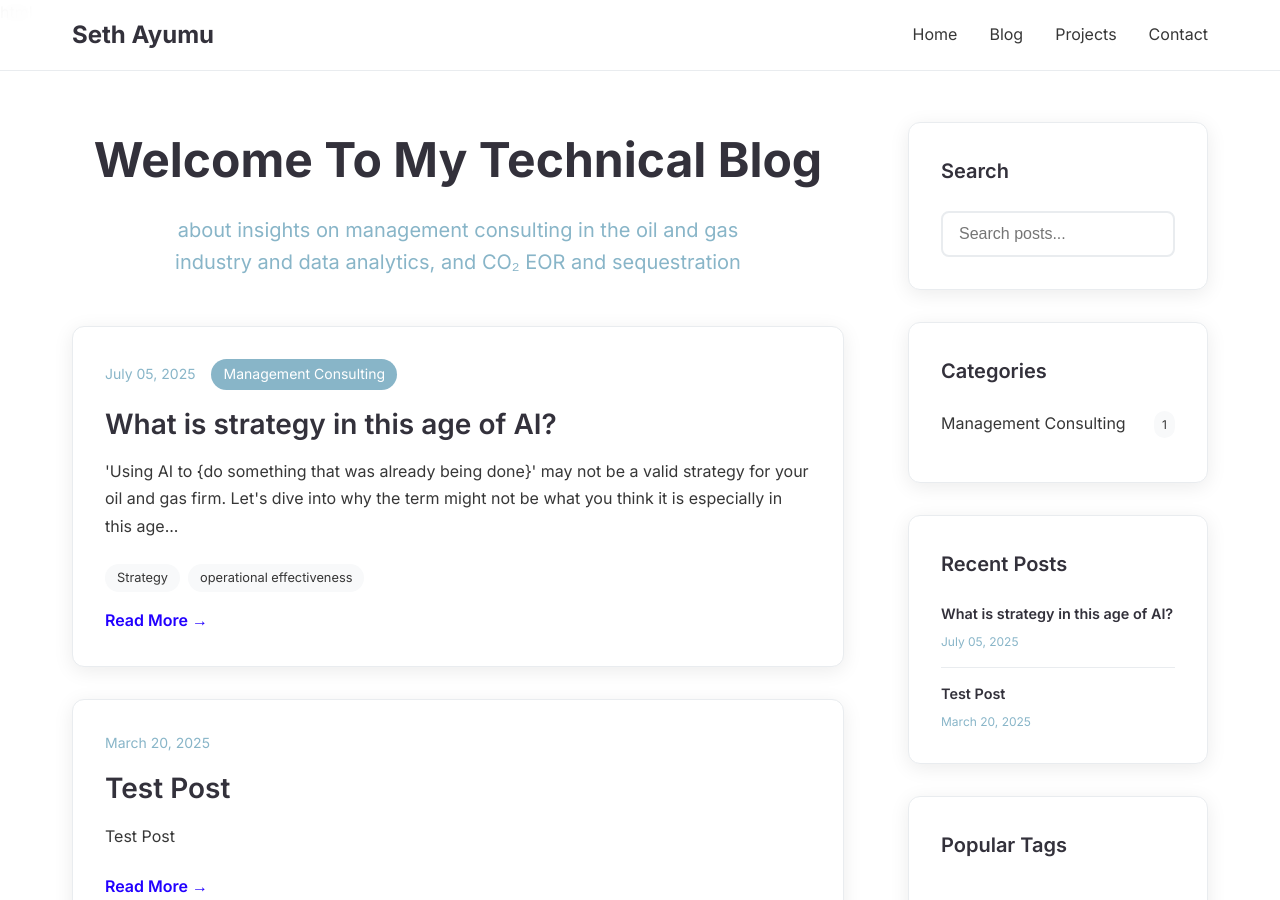
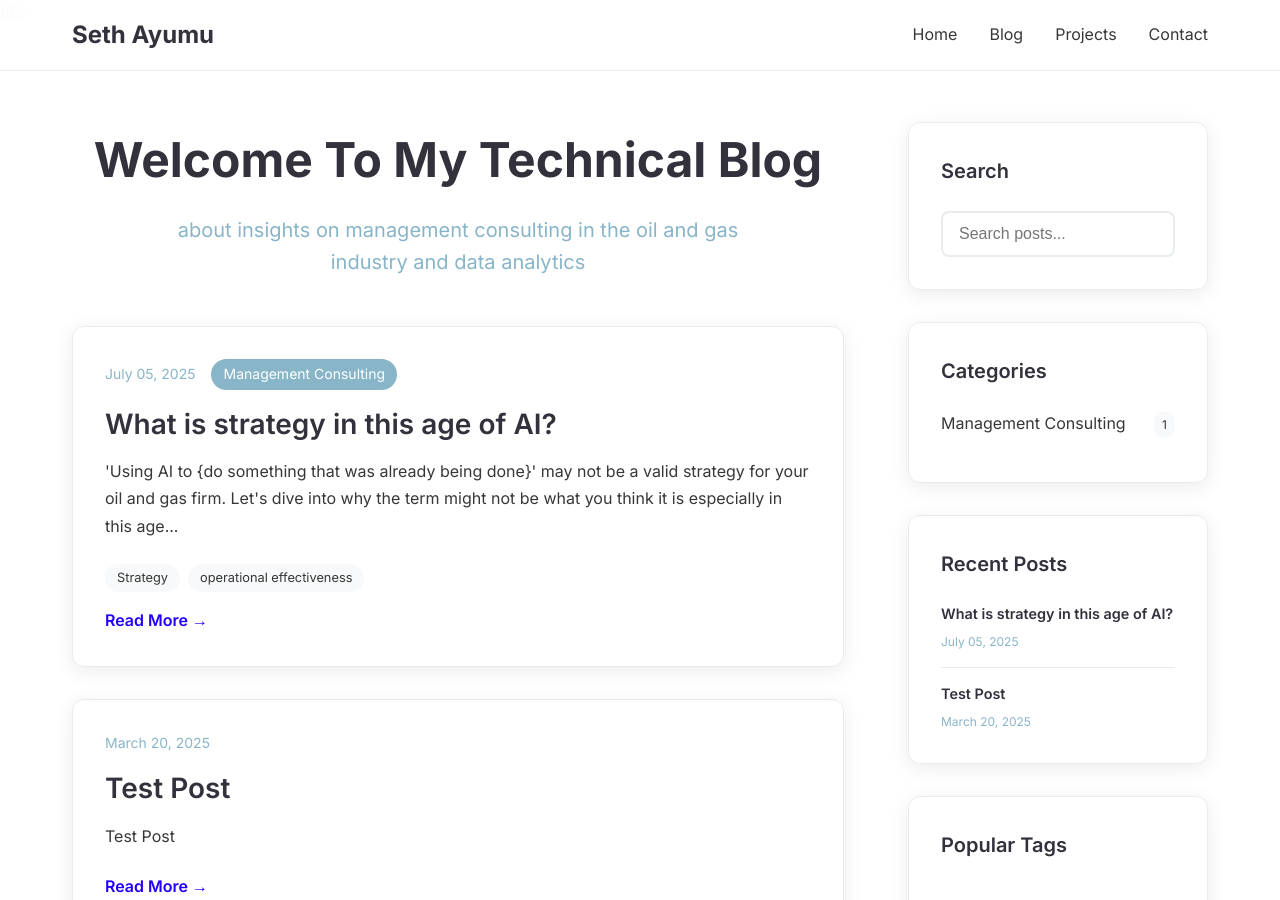
Before and after one commit to mrAyumu/mrAyumu.github.io, a Jekyll site: the page built from blogsite.html, in a window 1280 px wide and 900 px high. Built offline with Jekyll 4.4.1, drawn with Linux system fonts in a browser that asks for light colours.

Commit message:
Update blogsite.html

```diff
--- a/blogsite.html
+++ b/blogsite.html
@@ -363,7 +363,7 @@ title: Blog
             <header class="blog-header">
                 <h1 class="blog-title">Welcome To My Technical Blog</h1>
                 <p class="blog-subtitle">
-                    about insights on management consulting in the oil and gas industry and data analytics, and CO₂ EOR and sequestration
+                    about insights on management consulting in the oil and gas industry and data analytics
                 </p>
             </header>
 
```
